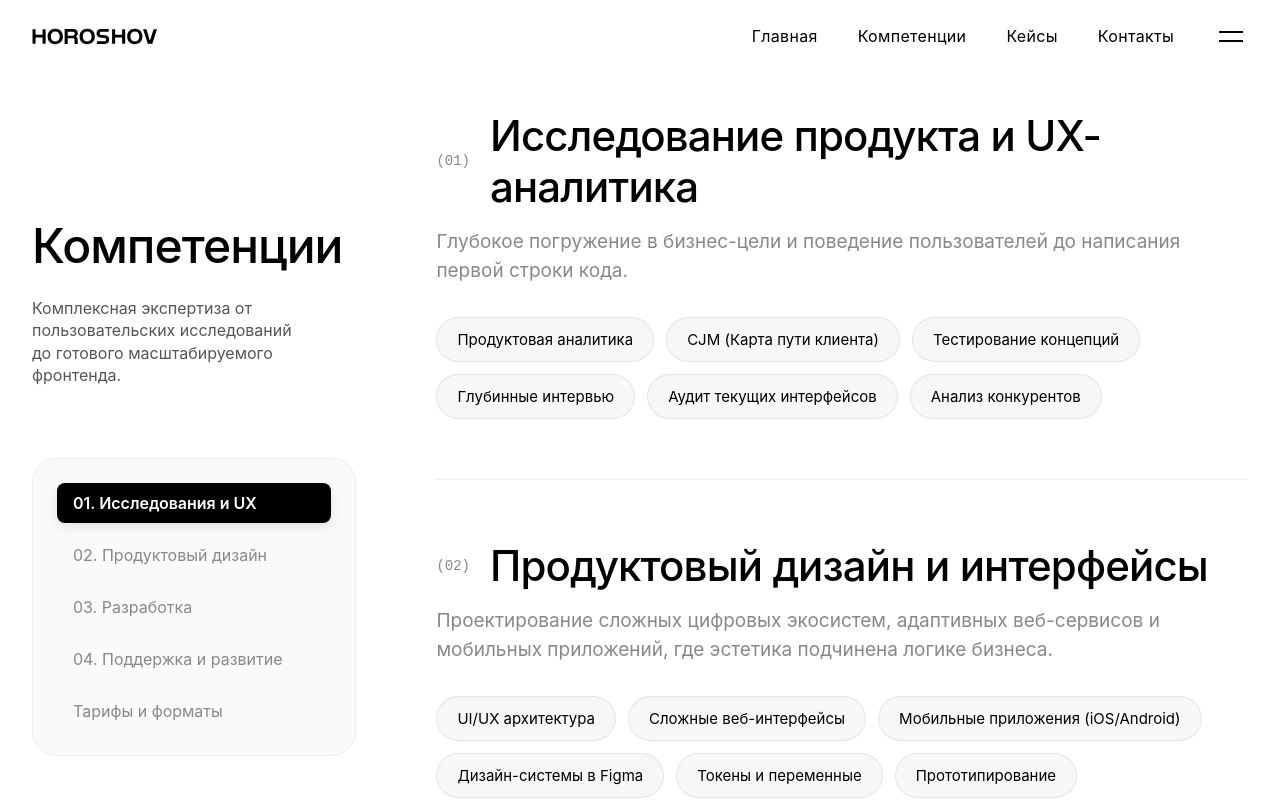
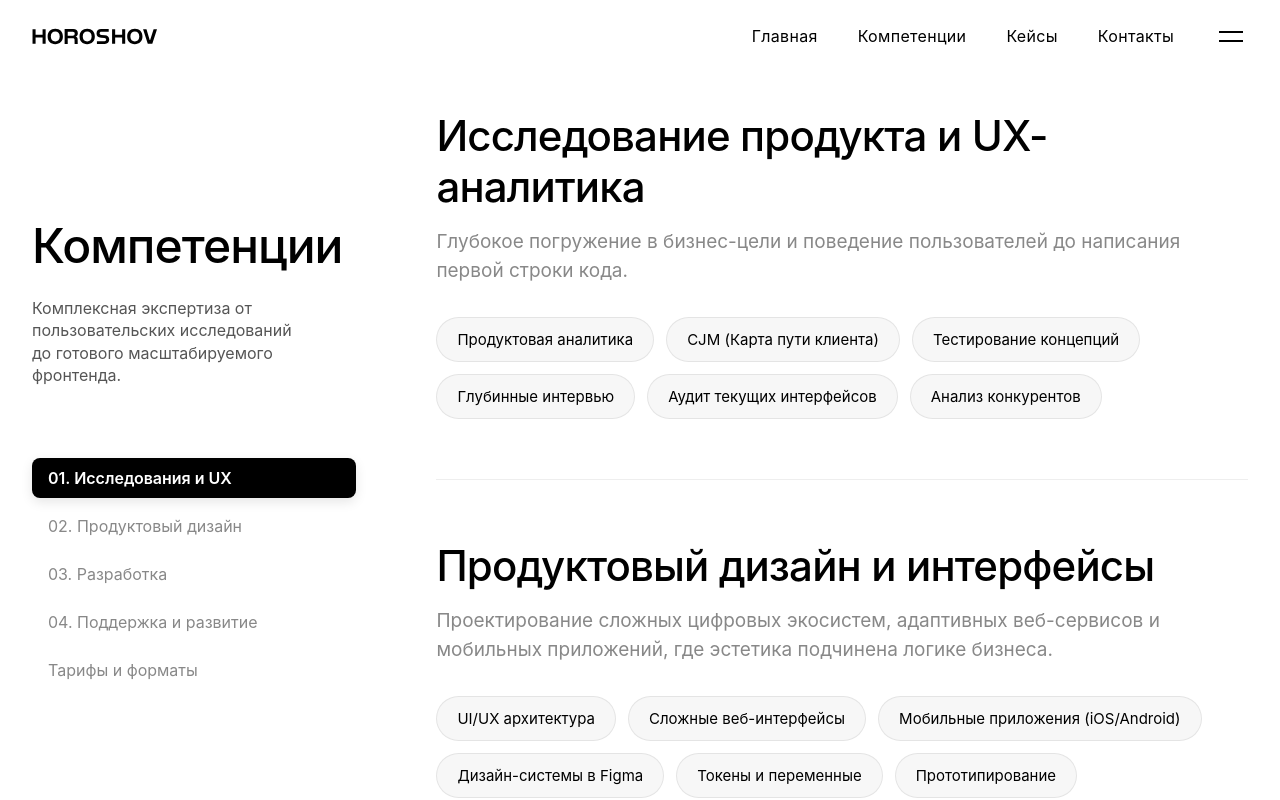
Before and after one commit to Horoshov/my-portfolio, a React (Vite) app: page /about in a window 1280 px wide. Shown: the top 800 px of the page. Built offline with nearby package versions, Linux system fonts and the light colour scheme.

Commit message:
refactor(competencies): remove numbering from service blocks and background panel from competencies navigation menu

```diff
--- a/src/components/CompetenciesNav.css
+++ b/src/components/CompetenciesNav.css
@@ -1,13 +1,13 @@
 .competencies-nav {
   display: flex;
   flex-direction: column;
-  gap: 12px;
-  background: rgba(122, 122, 122, 0.04);
-  border: 1px solid var(--border-color);
-  border-radius: var(--radius-xl);
-  padding: 24px;
-  backdrop-filter: blur(8px);
-  -webkit-backdrop-filter: blur(8px);
+  gap: 8px;
+  background: none;
+  border: none;
+  border-radius: 0;
+  padding: 0;
+  backdrop-filter: none;
+  -webkit-backdrop-filter: none;
 }
 
 .competencies-nav-item {
--- a/src/components/ServiceBlock.jsx
+++ b/src/components/ServiceBlock.jsx
@@ -15,7 +15,6 @@ const ServiceBlock = ({ id, number, title, description, bubbles }) => {
       style={{ scrollMarginTop: '140px' }}
     >
       <div className="service-block-header">
-        <span className="service-block-number">({number})</span>
         <h3 className="service-block-title">{title}</h3>
       </div>
       <p className="service-block-description">{description}</p>
```
